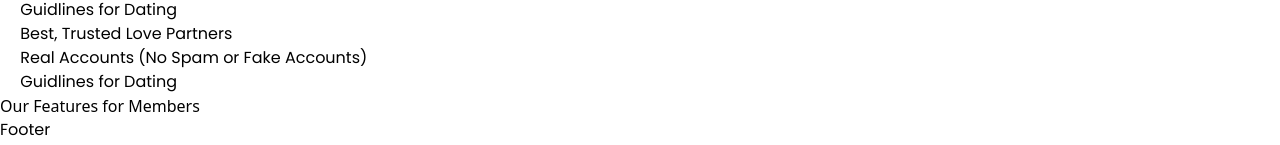
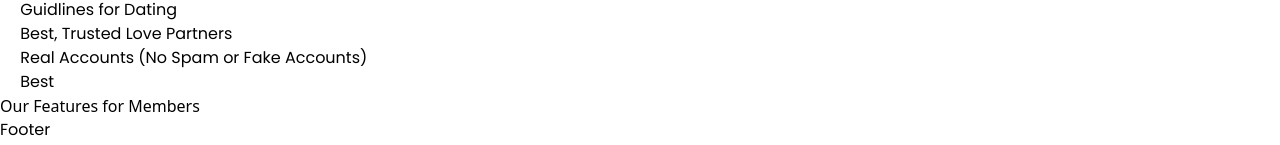
Before and after one commit to TeamProjectsReact/Dating-Aite, a React (Vite) app in the folder client/: page / in a window 1280 px wide. Shown: the part 652-797 px from the top of the page. Built offline with nearby package versions, Linux system fonts and the light colour scheme; some icons are missing; a web font is replaced by a local one.

Commit message:
Update HomePage.jsx
Co-Authored-By: JehanKandy  <jehankandy@gmail.com>
Co-Authored-By: Anupa Gamage <125038143+Anupa1998@users.noreply.github.com>

```diff
--- a/client/src/comportments/HomePage/HomePage.jsx
+++ b/client/src/comportments/HomePage/HomePage.jsx
@@ -84,7 +84,7 @@ const HomePage = () => {
                     <p className="lg:text-2xl py-4"><MyIcon name='heart'></MyIcon> <span className="px-1"> Guidlines for Dating</span></p>
                     <p className="lg:text-2xl py-4"><MyIcon name='heart'></MyIcon> <span className="px-1"> Best, Trusted Love Partners</span></p>
                     <p className="lg:text-2xl py-4"><MyIcon name='heart'></MyIcon> <span className="px-1"> Real Accounts (No Spam or Fake Accounts)</span></p>
-                    <p className="lg:text-2xl py-4"><MyIcon name='heart'></MyIcon> <span className="px-1"> Guidlines for Dating</span></p>
+                    <p className="lg:text-2xl py-4"><MyIcon name='heart'></MyIcon> <span className="px-1"> Best </span></p>
                   </div>
                   <div className="h-auto w-full bg-[url(https://wallpapercave.com/wp/wp8829589.jpg)] bg-cover bg-center">
                     <h1 className="py-24 text-center font-semibold text-4xl text-pink-500 love-title">Our Features for Members</h1>
```
